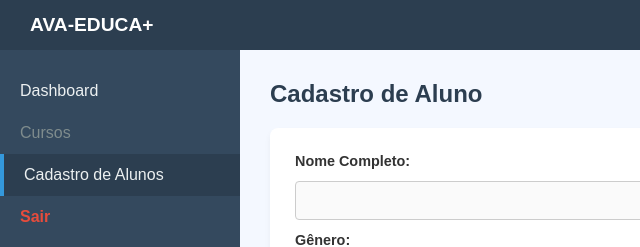
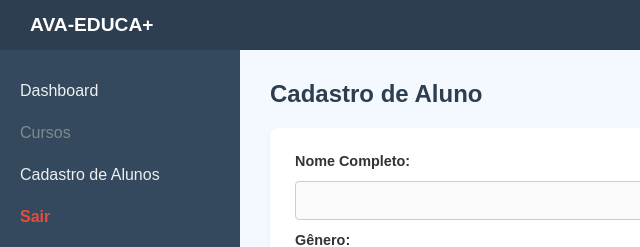
Before and after one commit to mihriane-svg/AVA-EDUCA, a website with bundled scripts: page cadastro-aluno/cadastro-aluno.html in a window 1280 px wide. Shown: the top 247 px of the page, 0-640 px from the left. Built offline with nearby package versions, Linux system fonts and the light colour scheme.

```diff
--- a/cadastro-aluno/cadastro-aluno.html
+++ b/cadastro-aluno/cadastro-aluno.html
@@ -27,7 +27,7 @@
                 <ul>
                     <li><a href="../dashboard/dashboard.html">Dashboard</a></li>
                     <li><a href="#" class="disabled">Cursos</a></li>
-                    <li><a href="cadastro-aluno.html" class="active">Cadastro de Alunos</a></li>
+                    <li><a href="cadastro-aluno.html">Cadastro de Alunos</a></li>
                     <li><button id="btn-sair" class="btn-sair">Sair</button></li>
                 </ul>
             </nav>
```
Also changed, not shown: dashboard/dashboard.html (+1 -1 lines).
